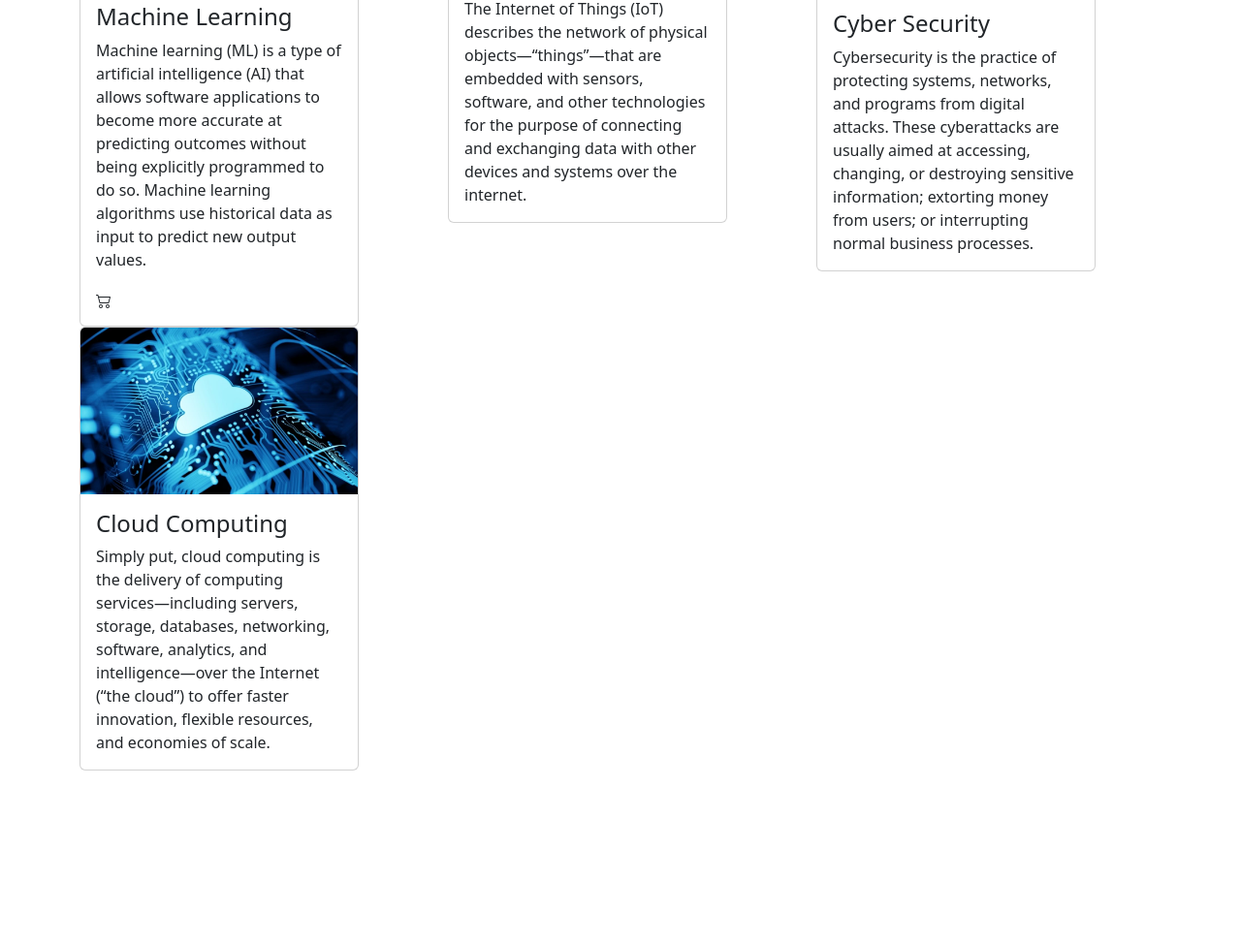
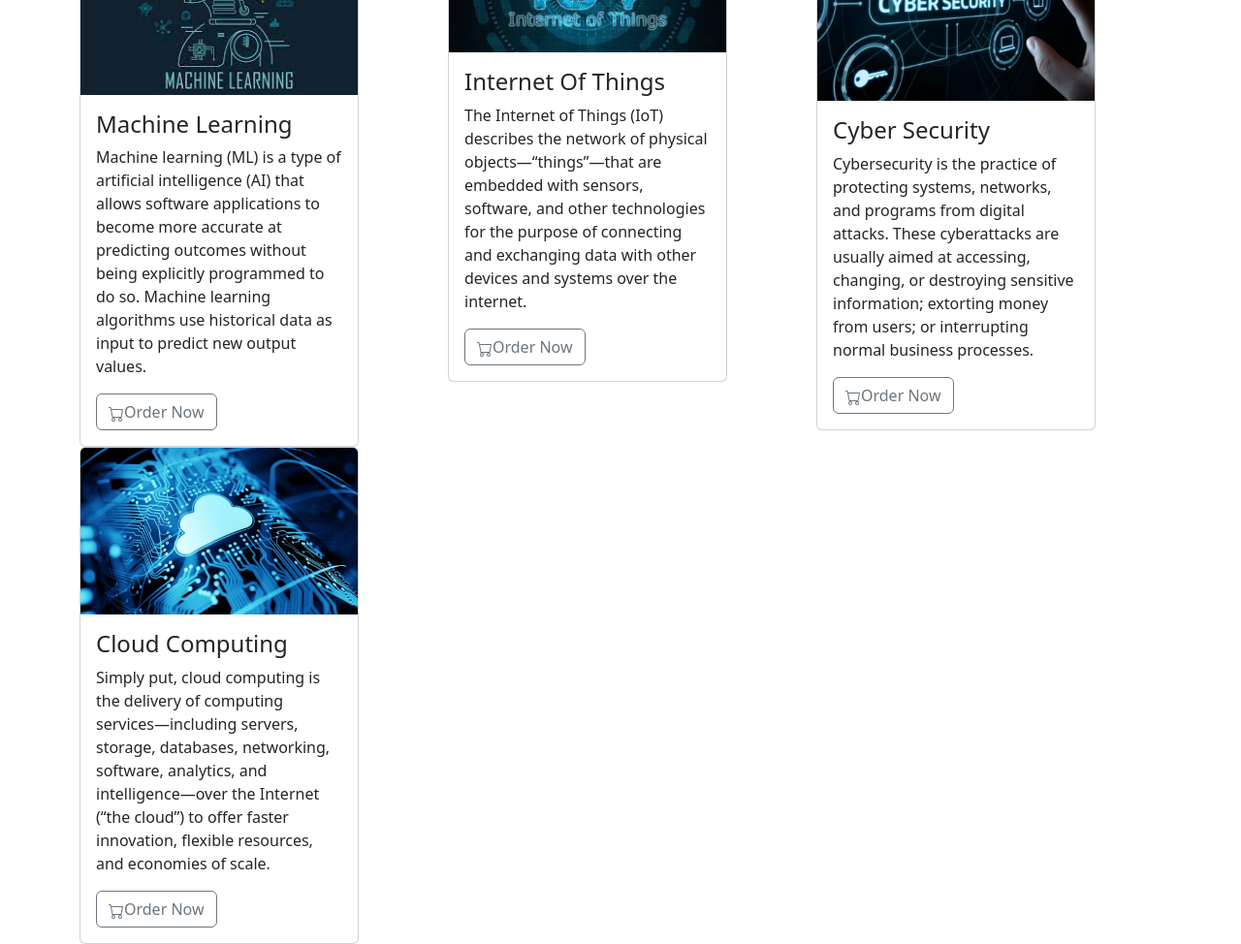
Before and after one commit to Abidsyakur/KuliahKu, a plain HTML site: page Pertemuan-3/tugas.html in a window 1280 px wide. Shown: the part 328-1302 px from the top of the page at 97% size. Before the commit the page ends 1123 px from the top, so only its background shows below. Drawn offline with nearby package versions, Linux system fonts and the light colour scheme.

Commit message:
add button

```diff
--- a/Pertemuan-3/tugas.html
+++ b/Pertemuan-3/tugas.html
@@ -56,10 +56,15 @@
   </nav>
   <!-- akhir navbar-->
 
+
+
+
   <!-- awal card -->
   <div class="container" style="padding-top:8rem">
+    <h2 style="text-align: center;padding-bottom: 4rem">New Course</h2>
     <div class="row">
       <div class="col">
+
         <div class="card" style="width: 18rem;">
           <img src="/Pertemuan-3/ml.jpg" class="card-img-top" alt="...">
           <div class="card-body">
@@ -68,11 +73,11 @@
               applications to become more accurate at predicting outcomes
               without being explicitly programmed to do so. Machine learning algorithms use historical data as input to
               predict new output values.</p>
-            <svg xmlns="http://www.w3.org/2000/svg" width="16" height="16" fill="currentColor" class="bi bi-cart2"
-              viewBox="0 0 16 16">
-              <path
-                d="M0 2.5A.5.5 0 0 1 .5 2H2a.5.5 0 0 1 .485.379L2.89 4H14.5a.5.5 0 0 1 .485.621l-1.5 6A.5.5 0 0 1 13 11H4a.5.5 0 0 1-.485-.379L1.61 3H.5a.5.5 0 0 1-.5-.5zM3.14 5l1.25 5h8.22l1.25-5H3.14zM5 13a1 1 0 1 0 0 2 1 1 0 0 0 0-2zm-2 1a2 2 0 1 1 4 0 2 2 0 0 1-4 0zm9-1a1 1 0 1 0 0 2 1 1 0 0 0 0-2zm-2 1a2 2 0 1 1 4 0 2 2 0 0 1-4 0z" />
-            </svg>
+            <button type="button" class="btn btn-outline-secondary"><svg xmlns="http://www.w3.org/2000/svg" width="16"
+                height="16" fill="currentColor" class="bi bi-cart" viewBox="0 0 16 16">
+                <path
+                  d="M0 1.5A.5.5 0 0 1 .5 1H2a.5.5 0 0 1 .485.379L2.89 3H14.5a.5.5 0 0 1 .491.592l-1.5 8A.5.5 0 0 1 13 12H4a.5.5 0 0 1-.491-.408L2.01 3.607 1.61 2H.5a.5.5 0 0 1-.5-.5zM3.102 4l1.313 7h8.17l1.313-7H3.102zM5 12a2 2 0 1 0 0 4 2 2 0 0 0 0-4zm7 0a2 2 0 1 0 0 4 2 2 0 0 0 0-4zm-7 1a1 1 0 1 1 0 2 1 1 0 0 1 0-2zm7 0a1 1 0 1 1 0 2 1 1 0 0 1 0-2z" />
+              </svg>Order Now</button>
 
           </div>
         </div>
@@ -86,6 +91,11 @@
               are embedded with sensors, software,
               and other technologies for the purpose of connecting and exchanging data with other devices and systems
               over the internet.</p>
+            <button type="button" class="btn btn-outline-secondary"><svg xmlns="http://www.w3.org/2000/svg" width="16"
+                height="16" fill="currentColor" class="bi bi-cart" viewBox="0 0 16 16">
+                <path
+                  d="M0 1.5A.5.5 0 0 1 .5 1H2a.5.5 0 0 1 .485.379L2.89 3H14.5a.5.5 0 0 1 .491.592l-1.5 8A.5.5 0 0 1 13 12H4a.5.5 0 0 1-.491-.408L2.01 3.607 1.61 2H.5a.5.5 0 0 1-.5-.5zM3.102 4l1.313 7h8.17l1.313-7H3.102zM5 12a2 2 0 1 0 0 4 2 2 0 0 0 0-4zm7 0a2 2 0 1 0 0 4 2 2 0 0 0 0-4zm-7 1a1 1 0 1 1 0 2 1 1 0 0 1 0-2zm7 0a1 1 0 1 1 0 2 1 1 0 0 1 0-2z" />
+              </svg>Order Now</button>
           </div>
         </div>
       </div>
@@ -98,6 +108,11 @@
               digital attacks. These cyberattacks are usually aimed at accessing, changing,
               or destroying sensitive information; extorting money from users; or interrupting normal business
               processes.</p>
+            <button type="button" class="btn btn-outline-secondary"><svg xmlns="http://www.w3.org/2000/svg" width="16"
+                height="16" fill="currentColor" class="bi bi-cart" viewBox="0 0 16 16">
+                <path
+                  d="M0 1.5A.5.5 0 0 1 .5 1H2a.5.5 0 0 1 .485.379L2.89 3H14.5a.5.5 0 0 1 .491.592l-1.5 8A.5.5 0 0 1 13 12H4a.5.5 0 0 1-.491-.408L2.01 3.607 1.61 2H.5a.5.5 0 0 1-.5-.5zM3.102 4l1.313 7h8.17l1.313-7H3.102zM5 12a2 2 0 1 0 0 4 2 2 0 0 0 0-4zm7 0a2 2 0 1 0 0 4 2 2 0 0 0 0-4zm-7 1a1 1 0 1 1 0 2 1 1 0 0 1 0-2zm7 0a1 1 0 1 1 0 2 1 1 0 0 1 0-2z" />
+              </svg>Order Now</button>
           </div>
         </div>
       </div>
@@ -110,6 +125,11 @@
               storage, databases, networking, software, analytics,
               and intelligence—over the Internet (“the cloud”) to offer faster innovation, flexible resources, and
               economies of scale.</p>
+            <button type="button" class="btn btn-outline-secondary"><svg xmlns="http://www.w3.org/2000/svg" width="16"
+                height="16" fill="currentColor" class="bi bi-cart" viewBox="0 0 16 16">
+                <path
+                  d="M0 1.5A.5.5 0 0 1 .5 1H2a.5.5 0 0 1 .485.379L2.89 3H14.5a.5.5 0 0 1 .491.592l-1.5 8A.5.5 0 0 1 13 12H4a.5.5 0 0 1-.491-.408L2.01 3.607 1.61 2H.5a.5.5 0 0 1-.5-.5zM3.102 4l1.313 7h8.17l1.313-7H3.102zM5 12a2 2 0 1 0 0 4 2 2 0 0 0 0-4zm7 0a2 2 0 1 0 0 4 2 2 0 0 0 0-4zm-7 1a1 1 0 1 1 0 2 1 1 0 0 1 0-2zm7 0a1 1 0 1 1 0 2 1 1 0 0 1 0-2z" />
+              </svg>Order Now</button>
           </div>
         </div>
       </div>
```
